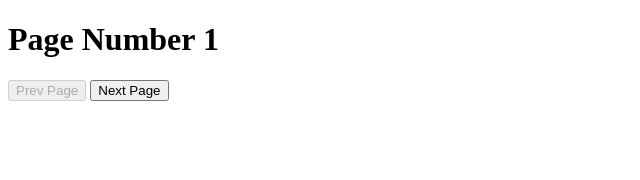
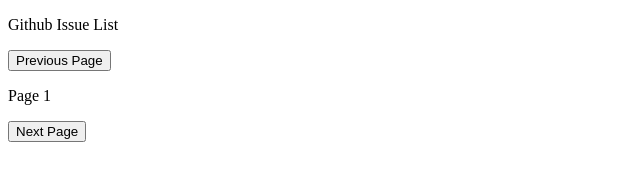
Before and after one commit to acciojob/github-issues-js-ayushiarya-00, a website: page main.html in a window 1280 px wide. Shown: the whole page, without its empty margins (0-640 px from the left). Drawn offline with Linux system fonts and the light colour scheme; no server answers.

Commit message:
Update main.html

```diff
--- a/main.html
+++ b/main.html
@@ -6,11 +6,15 @@
 	<link rel="stylesheet" href="styles.css">
 </head>
 
-<body>
-	<h1>Page Number 1</h1>
-    <button id="load_prev" disabled>Prev Page</button>
-    <button id="load_next">Next Page</button>
-    <ol id="issues"></ol>
+<body><div class="container dFlex">
+    <p>Github Issue List</p>
+    <ol class="List dFlex" type="1"></ol>
+    <div class="btnContainer dFlex">
+      <button id="load_prev" onclick="prevPage()">Previous Page</button>
+      <p id="currentPage">Page 1</p>
+      <button id="load_next" onclick="nextPage()">Next Page</button>
+    </div>
+  </div>
 	<!-- the entire body must be written by student -->
     <script type="text/javascript" src="./script.js">
 </script>
```
